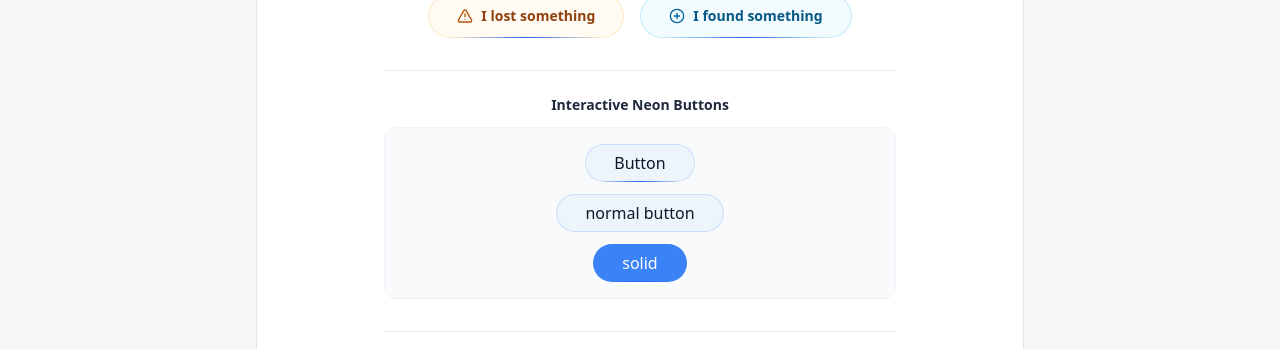
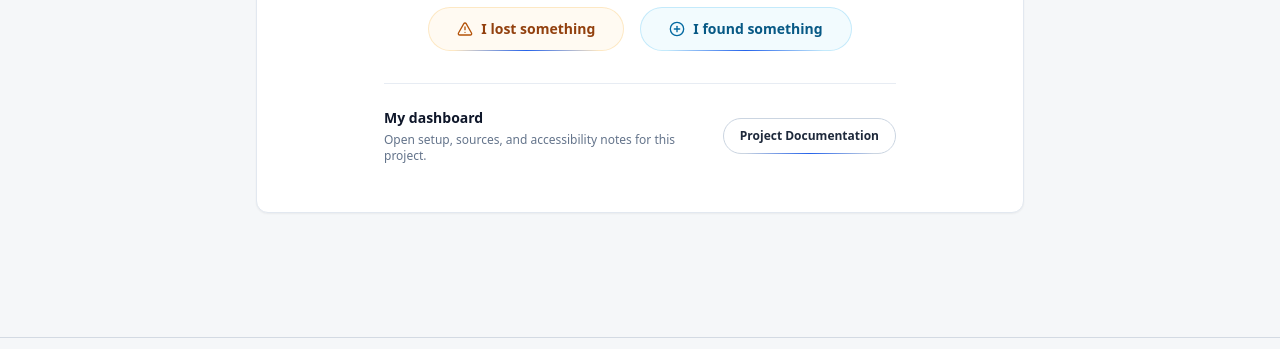
Before and after one commit to sashwatc/WebCodingDev26, a React (Vite) app: page /#/Home in a window 1280 px wide. Shown: the part 391-740 px from the top of the page. Built offline with nearby package versions, Linux system fonts and the light colour scheme; no server answers.

Commit message:
Remove demo buttons showcase box from Home page

```diff
--- a/src/pages/Home.jsx
+++ b/src/pages/Home.jsx
@@ -5,7 +5,6 @@ import { Button } from "@/components/ui/button";
 import { Input } from "@/components/ui/input";
 import { useAuth } from "@/lib/AuthContext";
 import { useMode } from "@/lib/ModeContext";
-import { Default as NeonButtonsDemo } from "@/components/ui/demo";
 import {
   AlertTriangle,
   PlusCircle,
@@ -74,13 +73,6 @@ export default function Home() {
             </Link>
           </div>
 
-          {/* Neon Buttons Demo Section */}
-          <div className="mt-8 pt-6 border-t border-slate-200/80 w-full max-w-lg">
-            <h3 className="text-sm font-bold text-slate-800 mb-3">{t("home.neon_showcase", "Interactive Neon Buttons")}</h3>
-            <div className="bg-slate-50 border border-slate-100 p-4 rounded-xl flex flex-col items-center justify-center">
-              <NeonButtonsDemo />
-            </div>
-          </div>
 
           {/* Clean Moderator / User Dashboard Shortcut at the bottom */}
           <div className="mt-8 pt-6 border-t border-slate-200/80 w-full max-w-lg">
```
